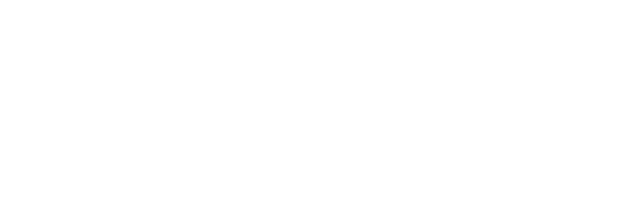
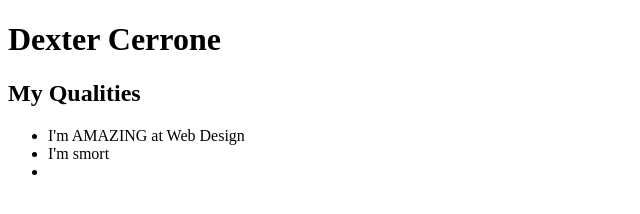
Before and after one commit to BoneHawk1/bonehawk1.github.io, a plain HTML site: page index.html in a window 1280 px wide. Shown: the whole page, without its empty margins (0-640 px from the left). Drawn offline with Linux system fonts and the light colour scheme.

Commit message:
Update index.html

```diff
--- a/index.html
+++ b/index.html
@@ -1,12 +1,12 @@
 <!DOCTYPE html>
 <html>
-<style href=style.css>
 <body>
   <h1>Dexter Cerrone</h1>
   <h2>My Qualities</h2>
   <ul>
     <li>I'm AMAZING at Web Design</li>
     <li>I'm smort</li>
+    <li><a href="google.com"></li>
   </ul>
 </body>
 </html>
```
